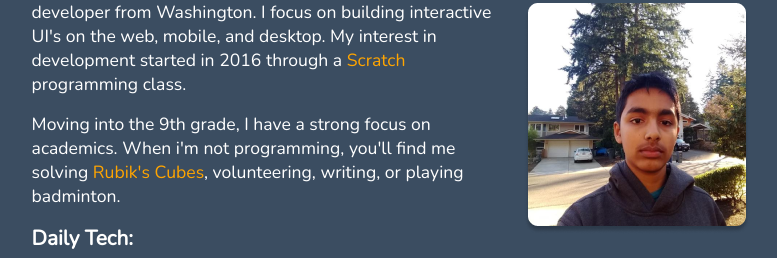
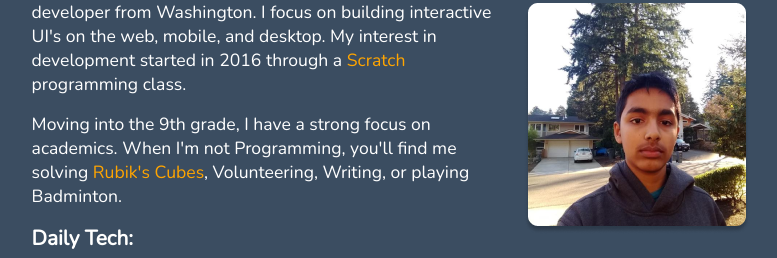
Before and after one commit to bharadx07/bharadwaj.duggaraju.com, a React (Create React App) app: page / in a window 1280 px wide. Shown: the part 989-1247 px from the top of the page, without its empty margins (233-1010 px from the left). Built offline with nearby package versions, Linux system fonts and the light colour scheme; the HTML template or start-up script is replaced by a standard one.

Commit message:
fix weird typos

```diff
--- a/src/components/About.tsx
+++ b/src/components/About.tsx
@@ -132,7 +132,7 @@ const About: React.FC = () => {
                 Hey! I'm <span onClick={() => window.location.href="#"} style={{color: "orange", cursor: "pointer"}}>Bharadwaj Duggaraju</span>, a passionate student developer from Washington. I focus on building interactive UI's on the web, mobile,   and desktop. My interest in development started in 2016 through a <span onClick={() => window.location.href="https://scratch.mit.edu"} style={{color: "orange", cursor: "pointer"}}>Scratch</span> programming class.
                 </ContentWrapper>
                 <ContentWrapper>
-                Moving into the 9th grade, I have a strong focus on academics. When i'm not programming, you'll find me solving <span onClick={() => window.location.href="https://www.worldcubeassociation.org/persons/2017DUGG01"} style={{color: "orange", cursor: "pointer"}}>Rubik's Cubes</span>, volunteering, writing, or playing badminton.
+                Moving into the 9th grade, I have a strong focus on academics. When I'm not Programming, you'll find me solving <span onClick={() => window.location.href="https://www.worldcubeassociation.org/persons/2017DUGG01"} style={{color: "orange", cursor: "pointer"}}>Rubik's Cubes</span>, Volunteering, Writing, or playing Badminton.
                 </ContentWrapper>
                 <ToolBoxText>
                     Daily Tech:             </ToolBoxText>
```
